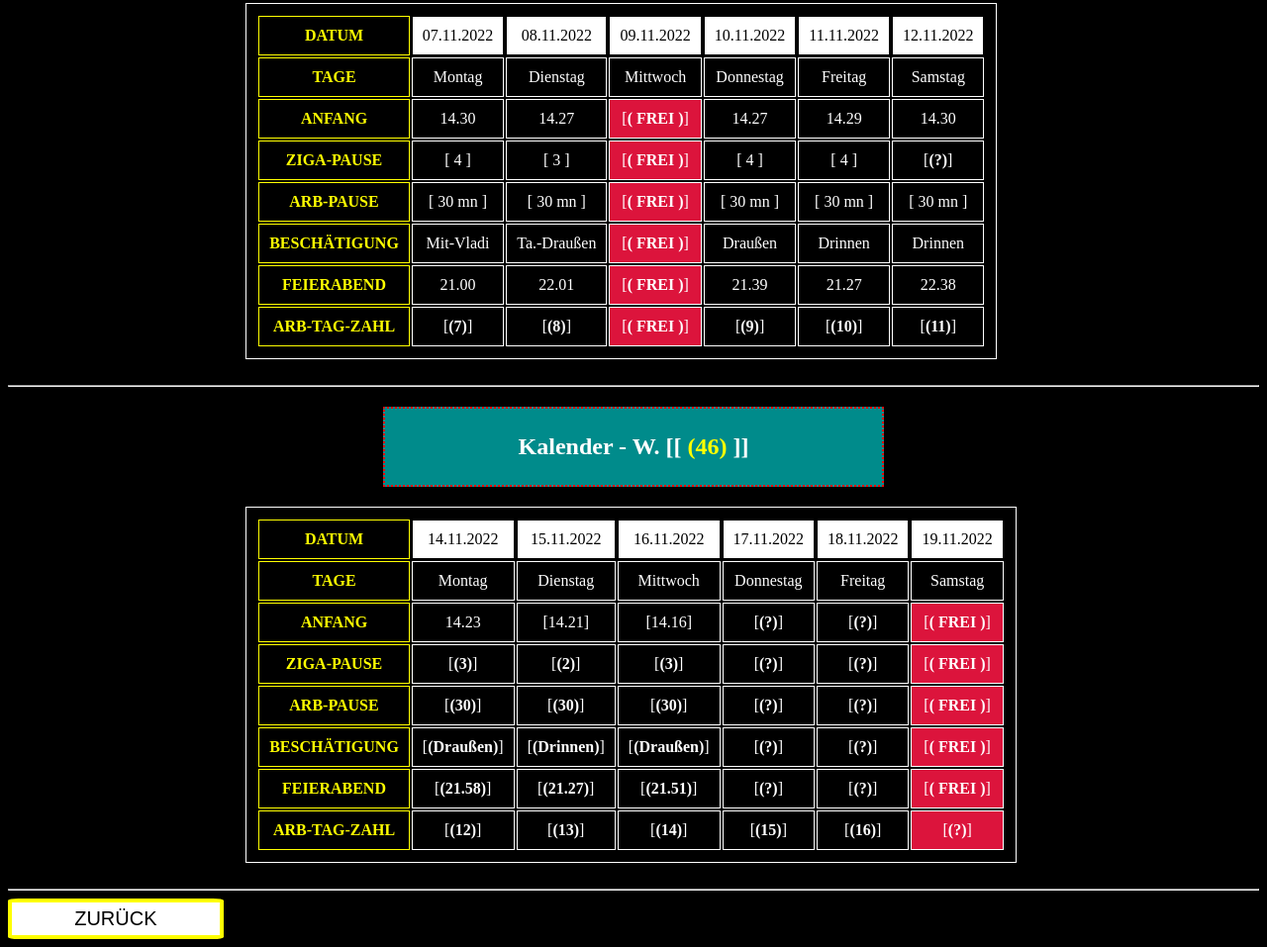
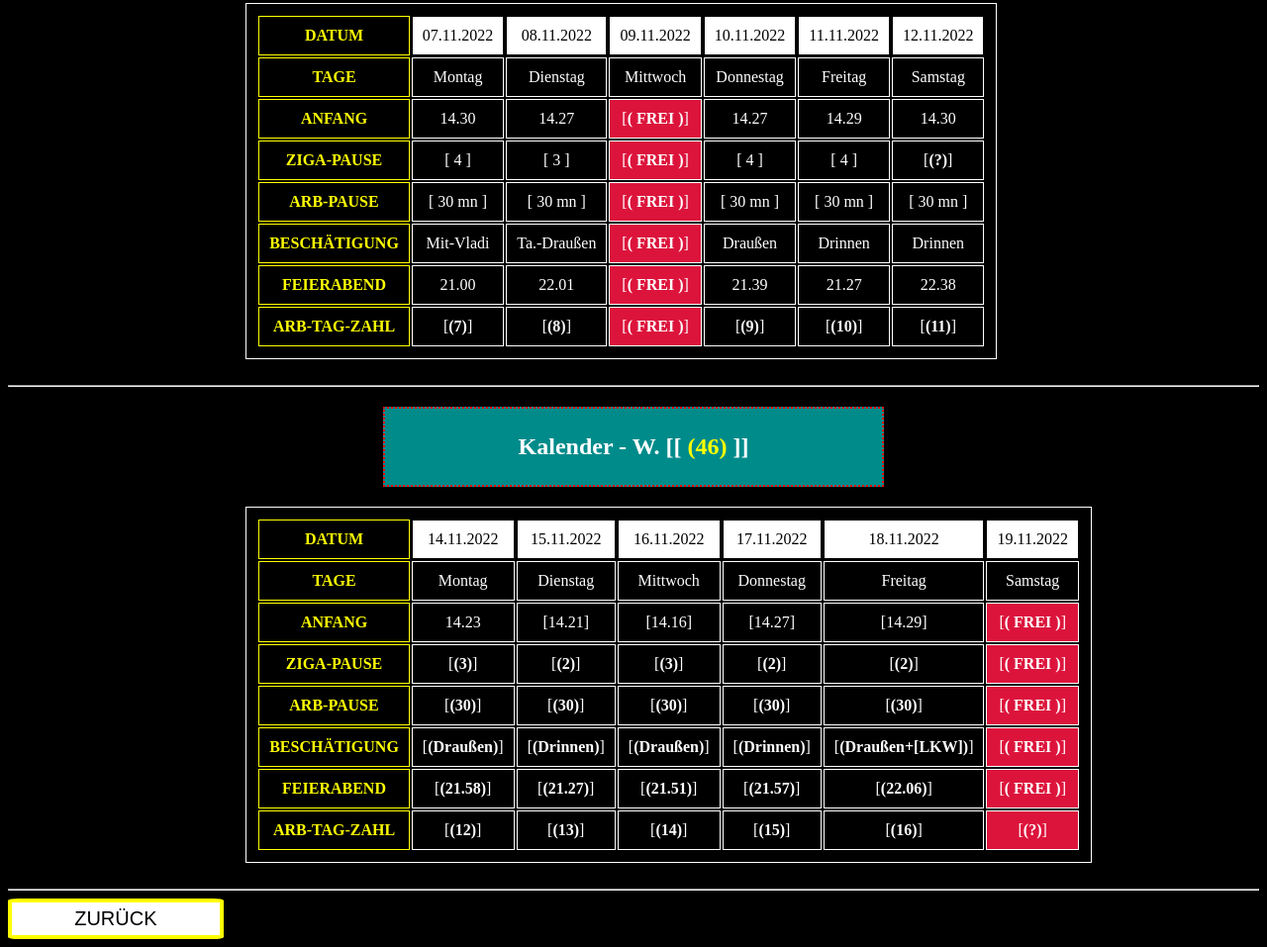
Before and after one commit to mscode49/amz, a plain HTML site: page src/page/verlauft.html in a window 1280 px wide. Shown: the part 1164-2121 px from the top of the page at 99% size. Drawn offline with Linux system fonts and the light colour scheme.

Commit message:
Update verlauft.html
2 days Update

```diff
--- a/src/page/verlauft.html
+++ b/src/page/verlauft.html
@@ -243,8 +243,8 @@
 					<td>14.23</td>
 					<td>[14.21]</td>
 					<td>[14.16]</td>
-					<td>[<b>(?)</b>]</td>
-					<td>[<b>(?)</b>]</td>
+					<td>[14.27]</td>
+					<td>[14.29]</td>
 					<td class="frei">[<b>( FREI )</b>]</td>
 				</tr>
 				<tr>
@@ -252,8 +252,8 @@
 					<td>[<b>(3)</b>]</td>
 					<td>[<b>(2)</b>]</td>
 					<td>[<b>(3)</b>]</td>
-					<td>[<b>(?)</b>]</td>
-					<td>[<b>(?)</b>]</td>
+					<td>[<b>(2)</b>]</td>
+					<td>[<b>(2)</b>]</td>
 					<td class="frei">[<b>( FREI )</b>]</td>
 				</tr>
 				<tr>
@@ -261,8 +261,8 @@
 					<td>[<b>(30)</b>]</td>
 					<td>[<b>(30)</b>]</td>
 					<td>[<b>(30)</b>]</td>
-					<td>[<b>(?)</b>]</td>
-					<td>[<b>(?)</b>]</td>
+					<td>[<b>(30)</b>]</td>
+					<td>[<b>(30)</b>]</td>
 					<td class="frei">[<b>( FREI )</b>]</td>
 				</tr>
 				<tr>
@@ -270,8 +270,8 @@
 					<td>[<b>(Draußen)</b>]</td>
 					<td>[<b>(Drinnen)</b>]</td>
 					<td>[<b>(Draußen)</b>]</td>
-					<td>[<b>(?)</b>]</td>
-					<td>[<b>(?)</b>]</td>
+					<td>[<b>(Drinnen)</b>]</td>
+					<td>[<b>(Draußen+[LKW])</b>]</td>
 					<td class="frei">[<b>( FREI )</b>]</td>
 				</tr>
 				<tr>
@@ -279,8 +279,8 @@
 					<td>[<b>(21.58)</b>]</td>
 					<td>[<b>(21.27)</b>]</td>
 					<td>[<b>(21.51)</b>]</td>
-					<td>[<b>(?)</b>]</td>
-					<td>[<b>(?)</b>]</td>
+					<td>[<b>(21.57)</b>]</td>
+					<td>[<b>(22.06)</b>]</td>
 					<td class="frei">[<b>( FREI )</b>]</td>
 				</tr>
 				<tr>
```
